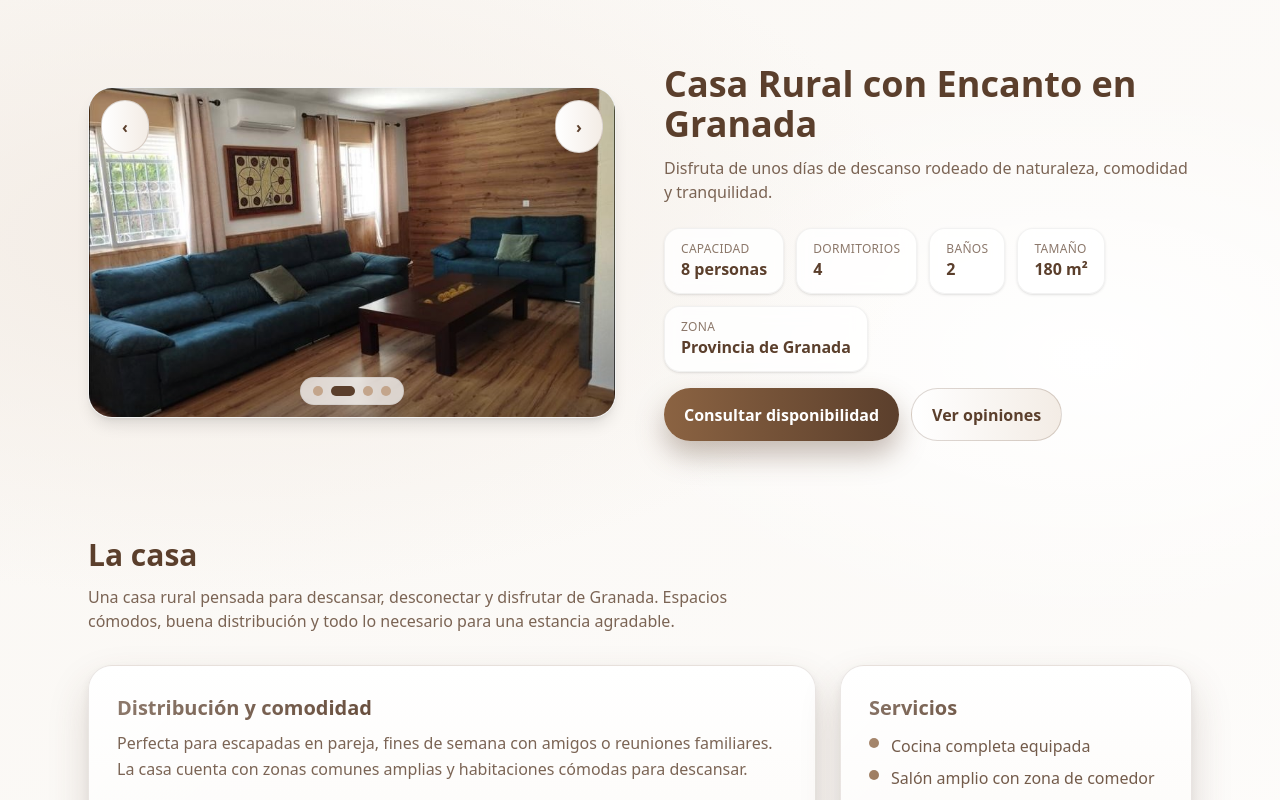
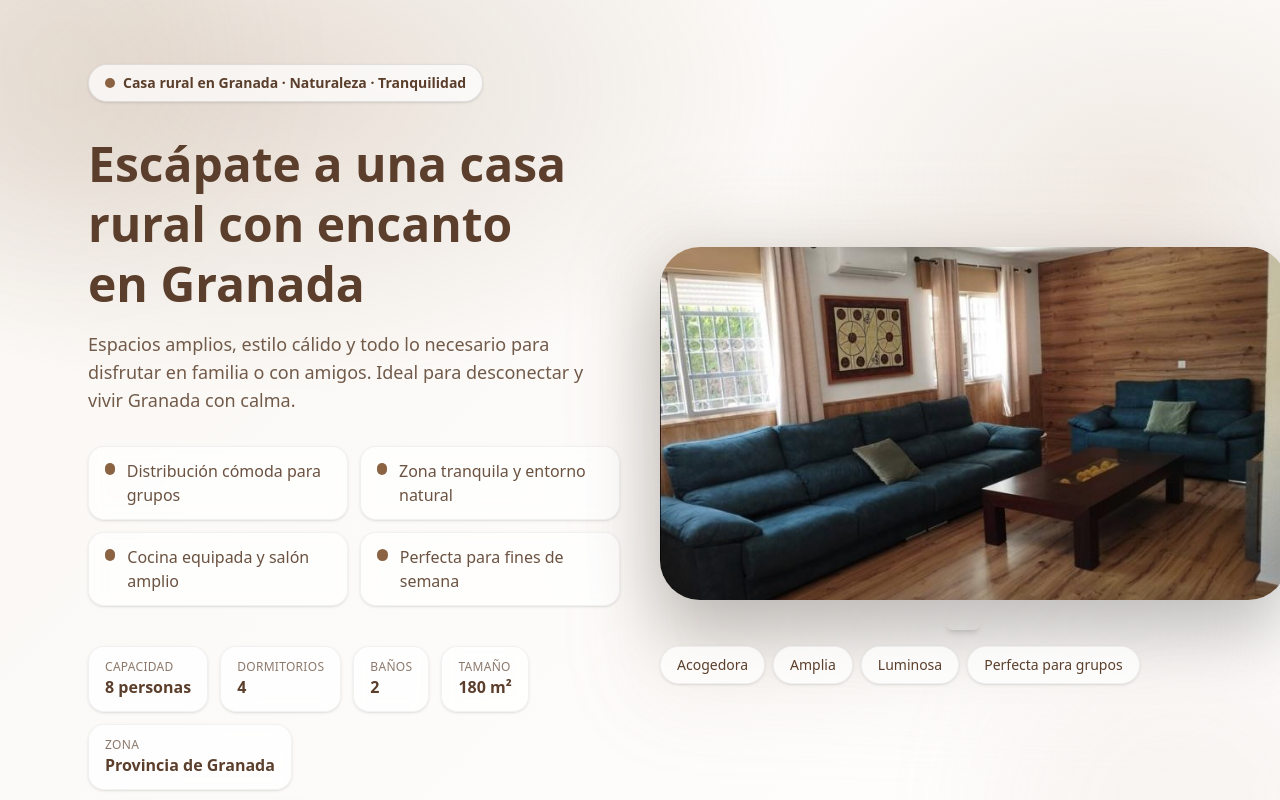
Before and after one commit to CarlosPD8/casa-rural, a Next.js app: page / in a window 1280 px wide. Shown: the top 800 px of the page. Built offline with nearby package versions, Linux system fonts and the light colour scheme.

Commit message:
cambios estilos

```diff
--- a/app/page.tsx
+++ b/app/page.tsx
@@ -7,22 +7,136 @@ import ContactForm from "@/components/ContactForm";
 export default function Home() {
   return (
     <main className="space-y-24">
-      <section className="container-page grid md:grid-cols-2 gap-12 items-center pt-16">
-        <Carousel />
-        <div className="space-y-6">
-          <header className="space-y-3">
-            <h1 className="text-4xl font-bold">
-              Casa Rural con Encanto en Granada
-            </h1>
-            <p className="opacity-80">
-              Disfruta de unos días de descanso rodeado de naturaleza, comodidad
-              y tranquilidad.
-            </p>
-          </header>
-          <Highlights />
+      {/* HERO */}
+      <section className="relative overflow-hidden">
+        {/* Background decor */}
+        <div
+          aria-hidden
+          className="absolute inset-0 -z-10"
+          style={{
+            background:
+              "radial-gradient(900px 500px at 20% 10%, rgba(139,99,66,.18), transparent 60%)," +
+              "radial-gradient(700px 450px at 90% 20%, rgba(195,165,139,.22), transparent 55%)," +
+              "linear-gradient(135deg, rgba(250,247,243,1), rgba(255,255,255,1))",
+          }}
+        />
+        <div
+          aria-hidden
+          className="absolute -top-24 -left-24 h-80 w-80 rounded-full blur-3xl opacity-50 -z-10"
+          style={{ background: "rgba(139,99,66,.18)" }}
+        />
+        <div
+          aria-hidden
+          className="absolute -bottom-24 -right-24 h-96 w-96 rounded-full blur-3xl opacity-40 -z-10"
+          style={{ background: "rgba(195,165,139,.25)" }}
+        />
+
+        <div className="container-page pt-16 pb-12">
+          <div className="grid lg:grid-cols-2 gap-10 items-center">
+            {/* Text */}
+            <div className="space-y-8">
+              {/* Badge */}
+              <div className="inline-flex items-center gap-2 rounded-full border border-black/10 bg-white/70 backdrop-blur px-4 py-2 shadow-sm">
+                <span
+                  className="inline-block h-2.5 w-2.5 rounded-full"
+                  style={{ background: "var(--brown-600)" }}
+                />
+                <span className="text-sm font-semibold">
+                  Casa rural en Granada · Naturaleza · Tranquilidad
+                </span>
+              </div>
+
+              {/* Title */}
+              <header className="space-y-4">
+                <h1 className="text-4xl md:text-5xl font-bold leading-tight">
+                  Escápate a una casa rural con encanto{" "}
+                  <span className="whitespace-nowrap">en Granada</span>
+                </h1>
+                <p className="text-lg opacity-85 max-w-xl">
+                  Espacios amplios, estilo cálido y todo lo necesario para
+                  disfrutar en familia o con amigos. Ideal para desconectar y
+                  vivir Granada con calma.
+                </p>
+              </header>
+
+              {/* Bullets */}
+              <ul className="grid sm:grid-cols-2 gap-3 max-w-xl">
+                {[
+                  "Distribución cómoda para grupos",
+                  "Zona tranquila y entorno natural",
+                  "Cocina equipada y salón amplio",
+                  "Perfecta para fines de semana",
+                ].map((t) => (
+                  <li
+                    key={t}
+                    className="flex items-start gap-3 rounded-2xl border border-black/5 bg-white/70 backdrop-blur px-4 py-3 shadow-sm"
+                  >
+                    <span
+                      className="mt-1 inline-block h-3 w-3 rounded-full"
+                      style={{ background: "var(--brown-600)" }}
+                    />
+                    <span className="opacity-90">{t}</span>
+                  </li>
+                ))}
+              </ul>
+
+              {/* Highlights + CTAs ABAJO */}
+              <div className="space-y-6 pt-2">
+                <Highlights />
+
+                <div className="flex flex-wrap gap-3">
+                  <a href="#contacto" className="btn btn-primary">
+                    Consultar disponibilidad
+                  </a>
+                  <a href="#opiniones" className="btn btn-secondary">
+                    Ver opiniones
+                  </a>
+                </div>
+              </div>
+            </div>
+
+            {/* Media */}
+            <div className="relative">
+              <div
+                aria-hidden
+                className="absolute -inset-6 rounded-[2rem] -z-10 blur-2xl opacity-60"
+                style={{
+                  background:
+                    "linear-gradient(135deg, rgba(139,99,66,.22), rgba(195,165,139,.18), rgba(255,255,255,.35))",
+                }}
+              />
+              <Carousel />
+              <div className="mt-4 flex flex-wrap gap-2">
+                {[
+                  "Acogedora",
+                  "Amplia",
+                  "Luminosa",
+                  "Perfecta para grupos",
+                ].map((tag) => (
+                  <span
+                    key={tag}
+                    className="rounded-full border border-black/5 bg-white/75 backdrop-blur px-4 py-2 text-sm shadow-sm"
+                  >
+                    {tag}
+                  </span>
+                ))}
+              </div>
+            </div>
+          </div>
         </div>
+
+        {/* Divider */}
+        <div
+          aria-hidden
+          className="h-px w-full"
+          style={{
+            background:
+              "linear-gradient(90deg, transparent, rgba(91,63,44,.18), transparent)",
+          }}
+        />
       </section>
 
+      {/* CONTENT */}
       <section className="container-page">
         <Amenities />
       </section>
@@ -35,8 +149,9 @@ export default function Home() {
         <ContactForm />
       </section>
 
-      <footer className="container-page pb-10 opacity-70 text-sm">
-        © {new Date().getFullYear()} Casa Rural en Granada — Todos los derechos reservados.
+      <footer className="container-page pb-10 text-sm opacity-70">
+        © {new Date().getFullYear()} Casa Rural en Granada — Todos los derechos
+        reservados.
       </footer>
     </main>
   );
--- a/components/Carousel.tsx
+++ b/components/Carousel.tsx
@@ -1,105 +1,65 @@
 "use client";
 
 import Image from "next/image";
-import { useEffect, useMemo, useRef, useState } from "react";
+import { useEffect, useState } from "react";
 
-type CarouselProps = {
-  images?: { src: string; alt: string }[];
-  intervalMs?: number;
-};
+const images = [
+  { src: "/photos/casa-1.jpeg", alt: "Salón principal de la casa rural" },
+  { src: "/photos/casa-1.jpeg", alt: "Zona de estar amplia y luminosa" },
+  { src: "/photos/casa-1.jpeg", alt: "Cocina totalmente equipada" },
+  { src: "/photos/casa-1.jpeg", alt: "Habitación confortable" },
+];
 
-export default function Carousel({
-  images,
-  intervalMs = 4500,
-}: CarouselProps) {
-  const slides = useMemo(
-    () =>
-      images ?? [
-        { src: "/photos/casa-1.jpeg", alt: "Fachada de la casa rural" },
-        { src: "/photos/casa-1.jpeg", alt: "Salón principal acogedor" },
-        { src: "/photos/casa-1.jpeg", alt: "Cocina equipada" },
-        { src: "/photos/casa-1.jpeg", alt: "Habitación luminosa" },
-      ],
-    [images]
-  );
-
+export default function Carousel() {
   const [index, setIndex] = useState(0);
-  const [paused, setPaused] = useState(false);
-  const timerRef = useRef<number | null>(null);
-
-  const go = (next: number) => {
-    const total = slides.length;
-    setIndex(((next % total) + total) % total);
-  };
 
   useEffect(() => {
-    if (paused || slides.length <= 1) return;
+    const id = setInterval(() => {
+      setIndex((i) => (i + 1) % images.length);
+    }, 5000);
 
-    timerRef.current = window.setInterval(() => {
-      setIndex((i) => (i + 1) % slides.length);
-    }, intervalMs);
-
-    return () => {
-      if (timerRef.current) window.clearInterval(timerRef.current);
-      timerRef.current = null;
-    };
-  }, [paused, slides.length, intervalMs]);
+    return () => clearInterval(id);
+  }, []);
 
   return (
     <section
-      aria-label="Galería de imágenes"
-      className="relative overflow-hidden rounded-3xl shadow-lg border border-black/5 bg-white"
-      onMouseEnter={() => setPaused(true)}
-      onMouseLeave={() => setPaused(false)}
+      aria-label="Galería de la casa rural"
+      className="
+        relative
+        w-[calc(100%+3rem)]
+        -mr-6
+        lg:w-[calc(100%+6rem)]
+        lg:-mr-12
+      "
     >
-      <div className="relative aspect-[16/10]">
+      {/* Image */}
+      <div className="relative aspect-[16/9] overflow-hidden rounded-[2.5rem] shadow-[0_30px_70px_rgba(0,0,0,.25)]">
         <Image
-          key={slides[index].src}
-          src={slides[index].src}
-          alt={slides[index].alt}
+          src={images[index].src}
+          alt={images[index].alt}
           fill
           priority
-          sizes="(max-width: 768px) 100vw, 50vw"
-          className="object-cover"
+          sizes="(max-width: 1024px) 100vw, 60vw"
+          className="object-cover transition-opacity duration-700"
         />
-        <div className="absolute inset-0 bg-gradient-to-t from-black/30 via-transparent to-transparent" />
-      </div>
 
-      {/* Controls */}
-      <div className="absolute inset-x-0 top-0 flex items-center justify-between p-3">
-        <button
-          type="button"
-          className="btn btn-secondary bg-white/80 backdrop-blur hover:bg-white"
-          onClick={() => go(index - 1)}
-          aria-label="Imagen anterior"
-        >
-          ‹
-        </button>
-        <button
-          type="button"
-          className="btn btn-secondary bg-white/80 backdrop-blur hover:bg-white"
-          onClick={() => go(index + 1)}
-          aria-label="Imagen siguiente"
-        >
-          ›
-        </button>
+        {/* Soft gradient overlay */}
+        <div className="absolute inset-0 bg-gradient-to-t from-black/25 via-transparent to-transparent" />
       </div>
 
       {/* Dots */}
-      <div className="absolute bottom-3 left-1/2 -translate-x-1/2 flex gap-2 rounded-full bg-white/75 px-3 py-2 backdrop-blur border border-black/5">
-        {slides.map((_, i) => (
+      <div className="mt-5 flex justify-center gap-3">
+        {images.map((_, i) => (
           <button
             key={i}
-            type="button"
-            onClick={() => go(i)}
-            aria-label={`Ir a la imagen ${i + 1}`}
-            aria-current={i === index}
-            className={[
-              "h-2.5 w-2.5 rounded-full transition-all",
-              i === index
-                ? "bg-[var(--brown-800)] w-6"
-                : "bg-[var(--brown-400)] hover:bg-[var(--brown-600)]",
-            ].join(" ")}
+            aria-label={`Ver imagen ${i + 1}`}
+            onClick={() => setIndex(i)}
+            className={`
+              h-2.5 rounded-full transition-all
+              ${i === index
+                ? "w-8 bg-[var(--brown-700)] shadow-md"
+                : "w-2.5 bg-[var(--brown-300)] hover:bg-[var(--brown-500)]"}
+            `}
           />
         ))}
       </div>
--- a/components/ContactForm.tsx
+++ b/components/ContactForm.tsx
@@ -102,13 +102,6 @@ export default function ContactForm() {
               </a>
             </p>
           </div>
-
-          <div className="rounded-2xl border border-black/5 bg-[var(--brown-100)] p-4">
-            <p className="opacity-85">
-              Cuando quieras lo conectamos para que envíe correos al dueño (por
-              ejemplo con Resend o Nodemailer en Vercel).
-            </p>
-          </div>
         </aside>
       </div>
     </section>
--- a/components/Highlights.tsx
+++ b/components/Highlights.tsx
@@ -12,7 +12,6 @@ export default function Highlights() {
   ];
 
   return (
-    <div className="space-y-4">
     <div className="flex flex-wrap gap-3">
       {items.map((it) => (
         <div
@@ -26,15 +25,5 @@ export default function Highlights() {
         </div>
       ))}
     </div>
-
-      <div className="flex flex-wrap gap-3">
-        <a href="#contacto" className="btn-primary btn">
-          Consultar disponibilidad
-        </a>
-        <a href="#opiniones" className="btn-secondary btn">
-          Ver opiniones
-        </a>
-      </div>
-    </div>
   );
 }
```
Lines whose indentation alone changed are shown as unchanged.
